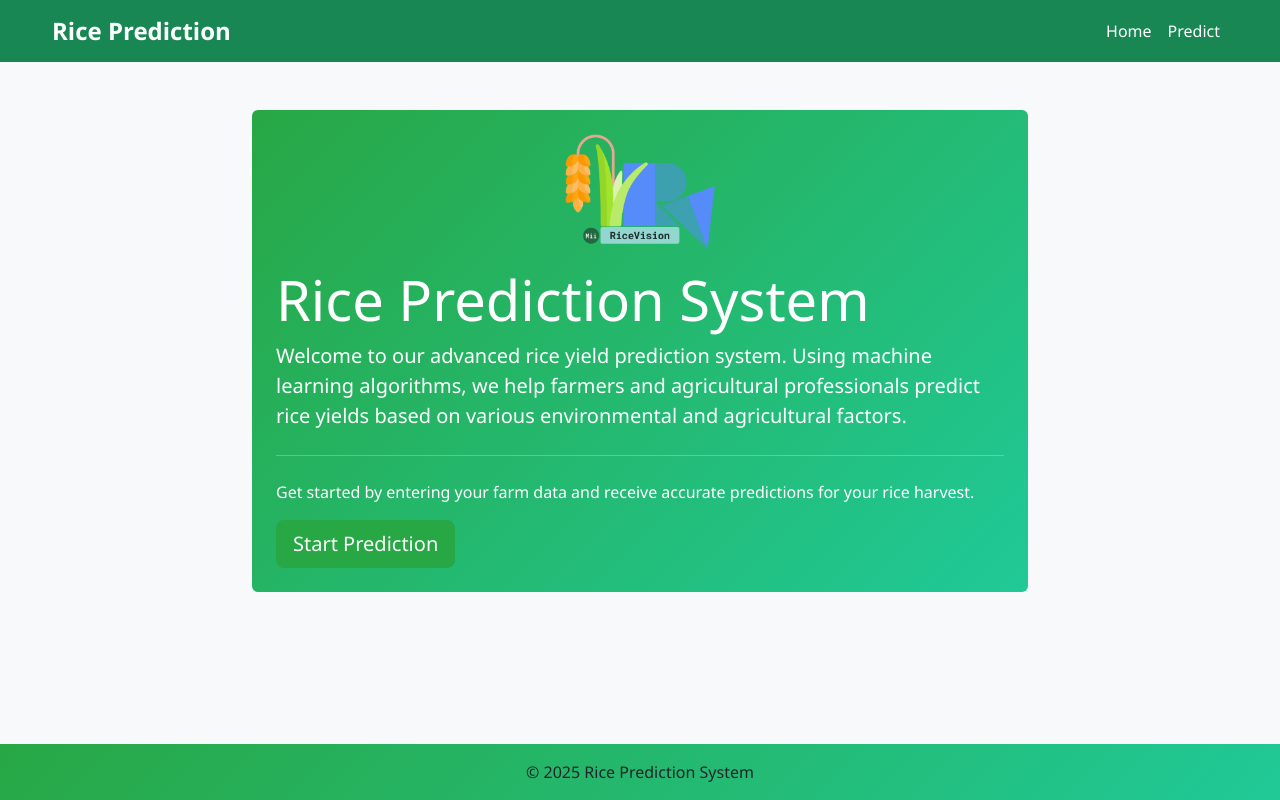
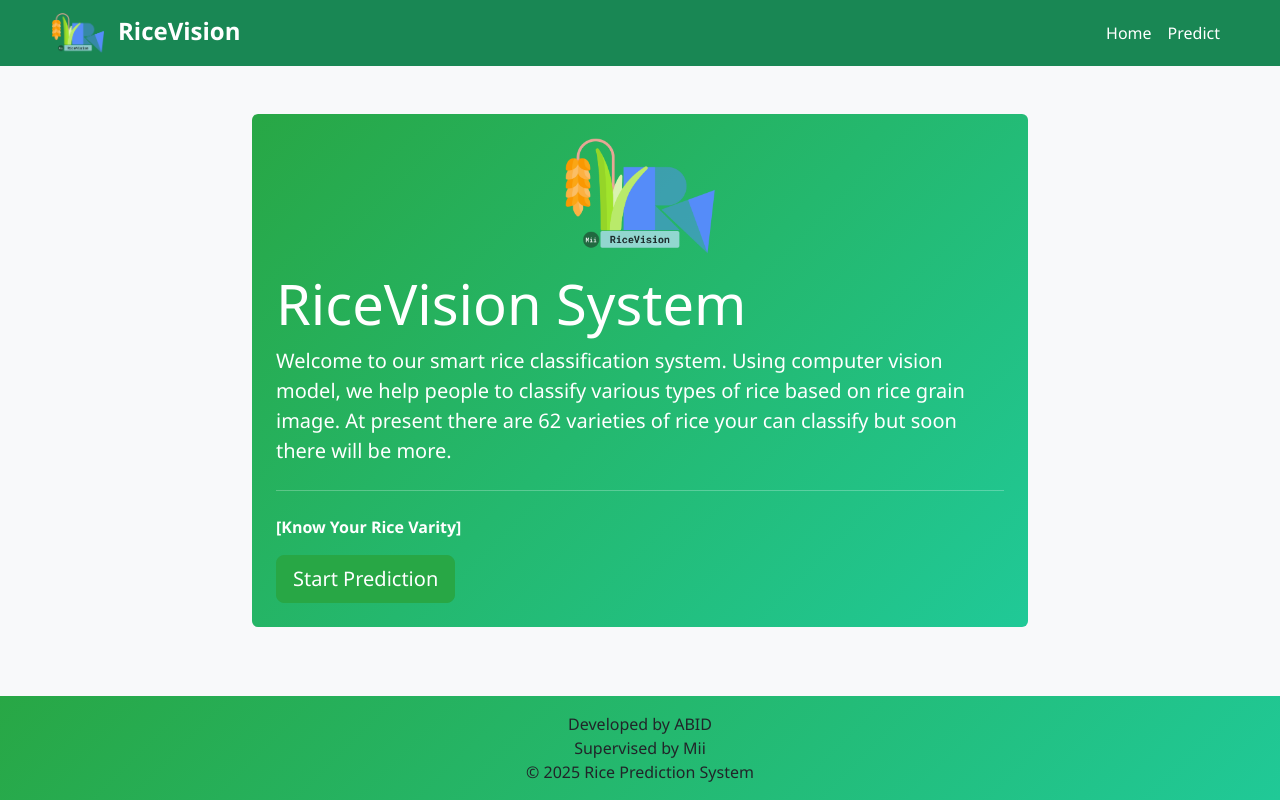
Before and after one commit to gLaaSSb00m/Rice_Prediction_Web, a Django app: page / in a window 1280 px wide. Run offline with Django 5.2, Linux system fonts and the light colour scheme.

Commit message:
feat: update branding and improve UI elements across templates

```diff
--- a/templates/base.html
+++ b/templates/base.html
@@ -3,8 +3,9 @@
 <head>
     <meta charset="UTF-8">
     <meta name="viewport" content="width=device-width, initial-scale=1.0">
-    <title>{% block title %}Rice Prediction System{% endblock %}</title>
+    <title>{% block title %}RiceVision{% endblock %}</title>
     {% load static %}
+    <link rel="icon" href="{% static 'asset/RiceVision.png' %}" type="image/png">
     <link href="https://cdn.jsdelivr.net/npm/bootstrap@5.3.0/dist/css/bootstrap.min.css" rel="stylesheet">
     <link rel="stylesheet" href="{% static 'css/style.css' %}">
     <style>
@@ -25,7 +26,10 @@
 <body>
     <nav class="navbar navbar-expand-lg navbar-dark bg-success">
         <div class="container">
-            <a class="navbar-brand" href="{% url 'home' %}">Rice Prediction</a>
+            <a class="navbar-brand" href="{% url 'home' %}">
+                <img src="{% static 'asset/RiceVision.png' %}" alt="RiceVision Logo" height="40" class="me-2">
+                RiceVision
+            </a>
             <button class="navbar-toggler" type="button" data-bs-toggle="collapse" data-bs-target="#navbarNav">
                 <span class="navbar-toggler-icon"></span>
             </button>
@@ -48,7 +52,9 @@
     </main>
 
     <footer class="bg-light text-center text-lg-start mt-5">
-        <div class="text-center p-3">
+        <div class="text-center p-3" >
+            Developed by ABID<br>
+            Supervised by Mii<br>
             © 2025 Rice Prediction System
         </div>
     </footer>
--- a/templates/prediction/home.html
+++ b/templates/prediction/home.html
@@ -1,7 +1,7 @@
 {% extends 'base.html' %}
 {% load static %}
 
-{% block title %}Home - Rice Prediction System{% endblock %}
+{% block title %}RiceVision{% endblock %}
 
 {% block content %}
 <div class="container mt-5">
@@ -9,10 +9,12 @@
         <div class="col-md-8 offset-md-2">
             <div class="jumbotron bg-light p-4 rounded" style="background: linear-gradient(135deg, #28a745 0%, #20c997 100%) !important;">
                 <img src="{% static 'asset/RiceVision.png' %}" alt="Rice Vision Logo" style="width: 150px; height: auto;" class="d-block mx-auto mb-3">
-                <h1 class="display-4 text-success text-white">Rice Prediction System</h1>
-                <p class="lead">Welcome to our advanced rice yield prediction system. Using machine learning algorithms, we help farmers and agricultural professionals predict rice yields based on various environmental and agricultural factors.</p>
+                <h1 class="display-4 text-success text-white">RiceVision System</h1>
+                <p class="lead">Welcome to our smart rice classification system. Using computer vision model, we help people to classify various types of rice based on rice grain image. At present there are 62 varieties of rice your can classify but soon there will be more.
+
+                </p>
                 <hr class="my-4">
-                <p>Get started by entering your farm data and receive accurate predictions for your rice harvest.</p>
+                <p><b>[Know Your Rice Varity]</b></p>
                 <a class="btn btn-success btn-lg" href="{% url 'predict' %}" role="button">Start Prediction</a>
             </div>
         </div>
```
Also changed, not shown: templates/prediction/predict.html (+4 -3 lines), predict page.png (added), websitehomepage.png (added).
